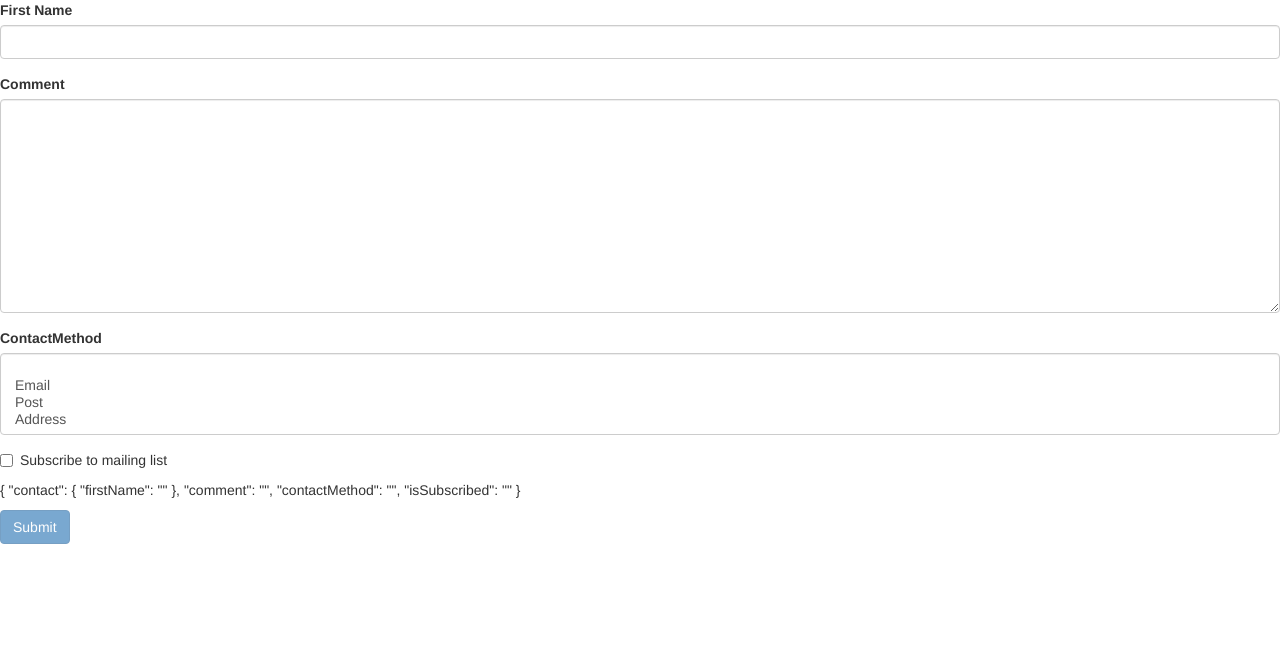
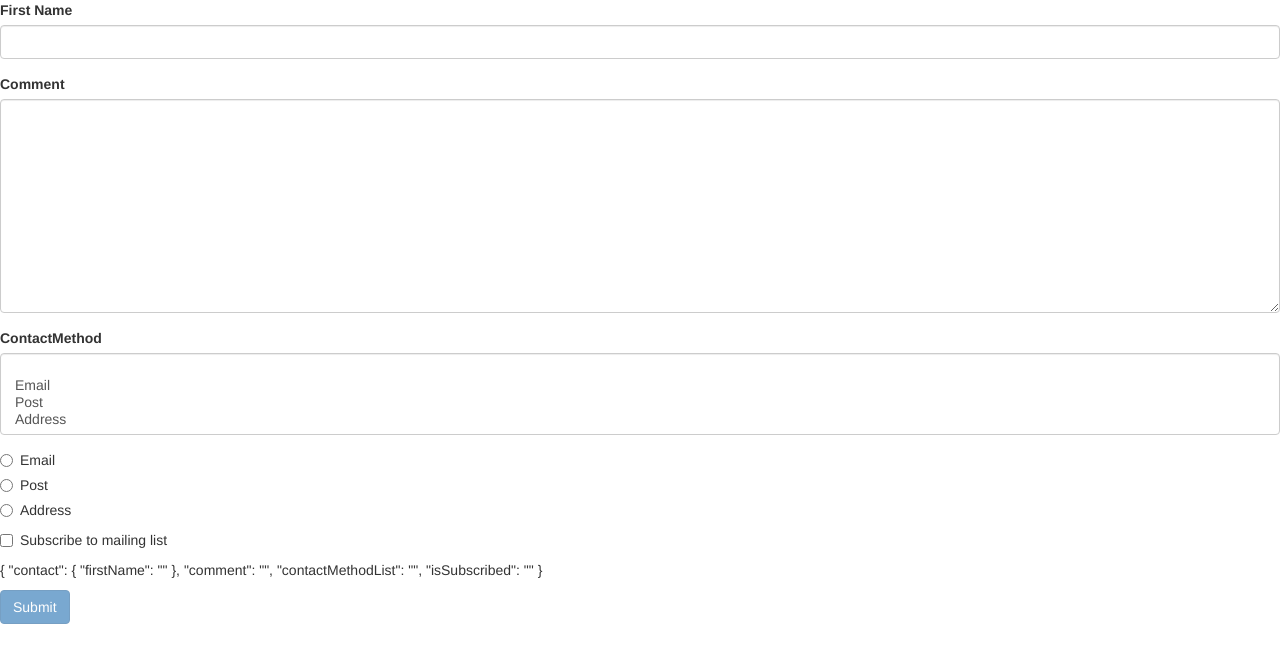
Before and after one commit to shubhangi251/angular-1zwjbz, an Angular app: page / in a window 1280 px wide. Shown: the top 662 px of the page. Built offline with nearby package versions, Linux system fonts and the light colour scheme.

Commit message:
2 files modified

```diff
--- a/src/app/contact-form/contact-form.component.html
+++ b/src/app/contact-form/contact-form.component.html
@@ -41,18 +41,24 @@
 		<label for="contactMethod">
       ContactMethod
       </label>
-		<select multiple ngModel name="contactMethod" id="contactMethod" class="form-control">
+		<select multiple ngModel name="contactMethodList" id="contactMethodList" class="form-control">
     <option value=""></option>
         <option *ngFor="let method of contactMethods" [value]="method.id ">{{method.name}}</option>
 
       </select>
 	</div>
+   <div class="radio" *ngFor="let methods of contactMethod">
+    <label >
+      <input ngmodel name="contactMethodRadio"   type="radio" [value]="methods.id">{{methods.name}}
+      </label>
+      </div>
 	<div class="checkbox">
 		<label >
       <input type="checkbox" ngModel name="isSubscribed">
       Subscribe to mailing list
       </label>
 	</div>
+
 	<p>
 		{{f.value|json}}
 	</p>
--- a/src/app/contact-form/contact-form.component.ts
+++ b/src/app/contact-form/contact-form.component.ts
@@ -13,6 +13,9 @@ contactMethods=[
   {id: 3, name:'Address'}
 
 ];
+contactMethod=[  {id: 1, name:'Email'},
+  {id: 2, name:'Post'},
+  {id: 3, name:'Address'}];
   log(x)
   {
     console.log(x);
```
